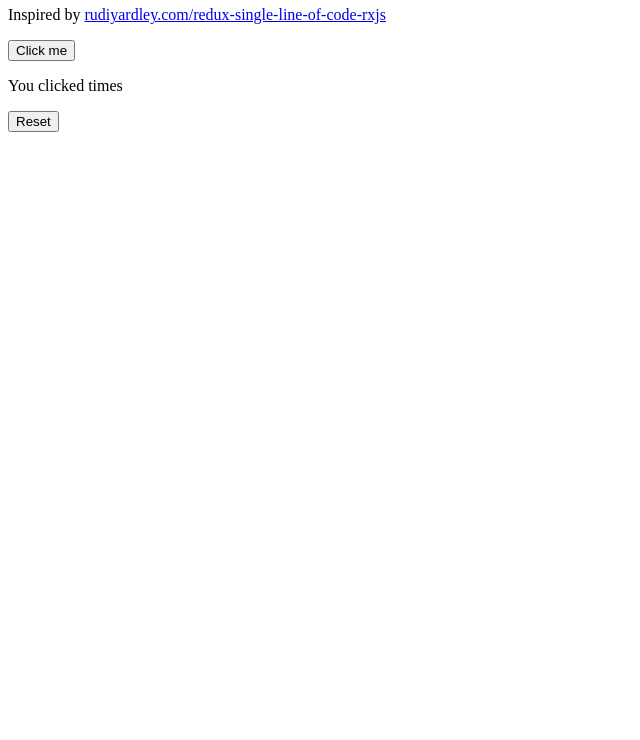
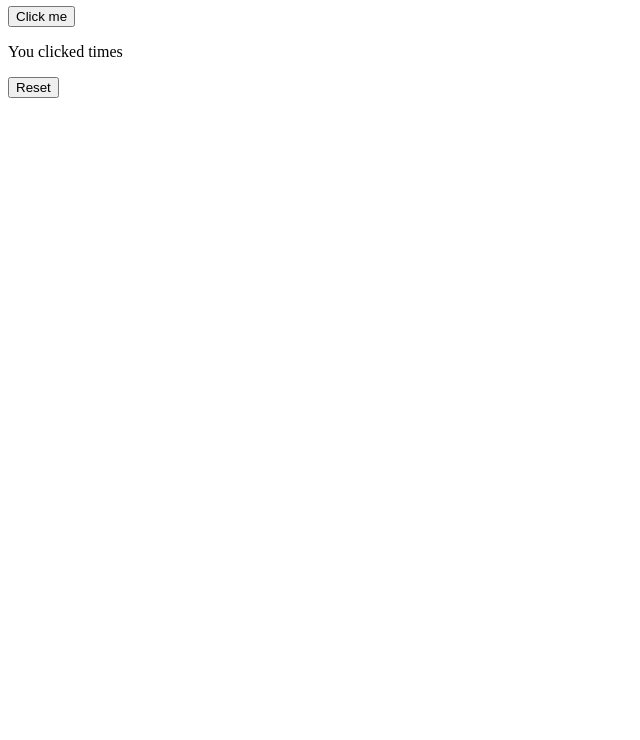
Before and after one commit to LucaBlackDragon/rx-store-experiment, a website: page index.html in a window 1280 px wide. Shown: the part 60-800 px from the top of the page, without its empty margins (0-640 px from the left). Drawn offline with Linux system fonts and the light colour scheme.

Commit message:
refactoring e miglioramento documentazione

```diff
--- a/actions.ts
+++ b/actions.ts
@@ -1,17 +1,17 @@
+// Interfaccia base delle azioni
 export interface Action {
   type: string;
   payload?: any;
 }
 
+// Costanti che identificano i tipi diversi di azioni
 export const GENERIC_BUTTON_CLICK = "GENERIC_BUTTON_CLICK";
 export const RESET_BUTTON_CLICK = "RESET_BUTTON_CLICK";
 
-// Action creators
-
+// Esempi di action creators
 export const genericButtonClick = (): Action => ({
   type: GENERIC_BUTTON_CLICK
 });
-
 export const resetClick = (): Action => ({
   type: RESET_BUTTON_CLICK
 });
--- a/index.html
+++ b/index.html
@@ -1,11 +1,4 @@
 <h1>RxJS Store</h1>
-
-<p>
-	Inspired by
-	<a href="http://rudiyardley.com/redux-single-line-of-code-rxjs/" target="_blank">
-		rudiyardley.com/redux-single-line-of-code-rxjs
-	</a>
-</p>
 
 <p>
 	<input type="button" value="Click me" id="generic-btn">
```
Also changed, not shown: store.ts (+17 -7 lines), README.md.
